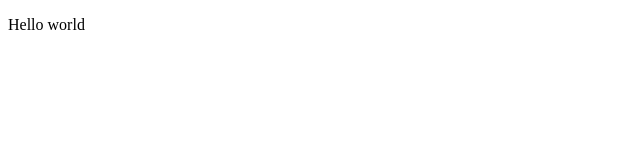
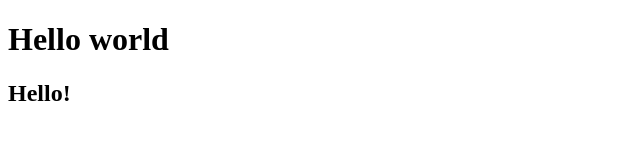
Before and after one commit to mar1posa/project1, a plain HTML site: page index.html in a window 1280 px wide. Shown: the whole page, without its empty margins (0-640 px from the left). Drawn offline with Linux system fonts and the light colour scheme.

Commit message:
index.html mod

```diff
--- a/index.html
+++ b/index.html
@@ -7,11 +7,8 @@
 </head>
 <body>
 
-    <p>Hello world</p>
-
-    <!-- <script>
-        alert(1);
-    </script> -->
+    <h1>Hello world</h1>
+    <h2>Hello!</h2>
     <script src="js/script.js"></script>
 </body>
 </html>
```
